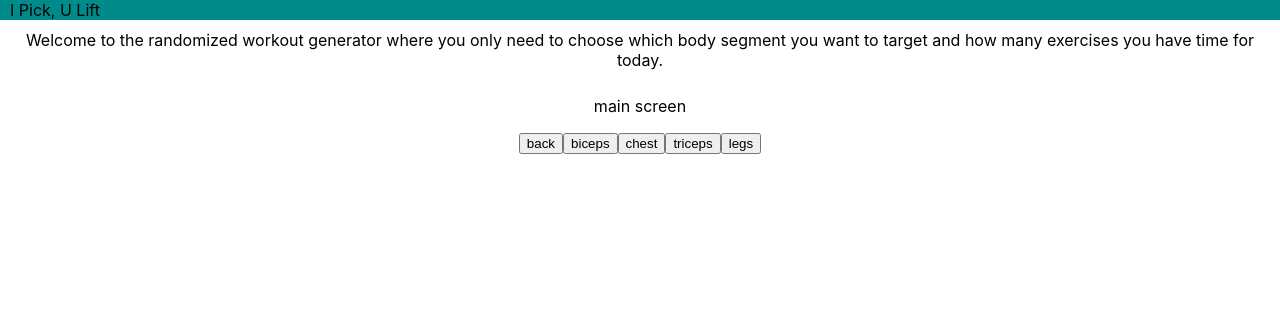
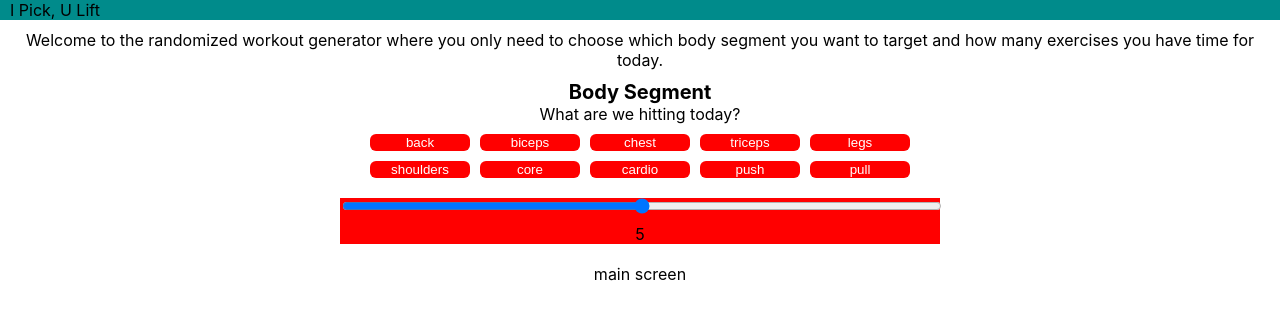
Before and after one commit to mattorgon/random-workout-generator, a React (Create React App) app: page / in a window 1280 px wide. Shown: the top 318 px of the page. Built offline with nearby package versions, Linux system fonts and the light colour scheme.

Commit message:
body segment section style

```diff
--- /dev/null
+++ b/src/components/BodySegment.js
@@ -0,0 +1,59 @@
+import React from "react";
+import styled from '@emotion/styled';
+import Button from "../components/Button"
+
+
+
+const BodySeg = () => {
+    let titleText = "Body Segment";
+    let subtitleText = "What are we hitting today?"
+
+    const TitleStyle = styled.div`
+        font-weight: bold;
+        font-size: 20px;
+    `
+
+    const SubtitleStyle = styled.div`
+        display: flex;
+        justify-content: center;
+    `
+    const ButtonRowStyle = styled.div`
+        display: flex;
+        flex-wrap: wrap;
+        gap: 10px;
+        justify-content: center;
+        margin: 10px;
+    `
+
+    return(
+        <>
+        <TitleStyle>
+            {titleText}
+        </TitleStyle>
+        <SubtitleStyle>
+            {subtitleText}
+        </SubtitleStyle>
+        <ButtonRowStyle>
+            <Button buttonText={"back"}/>
+            <Button buttonText={"biceps"}/>
+            <Button buttonText={"chest"}/>
+            <Button buttonText={"triceps"}/>
+            <Button buttonText={"legs"}/>
+        </ButtonRowStyle>
+        <ButtonRowStyle>
+            <Button buttonText={"shoulders"}/>
+            <Button buttonText={"core"}/>
+            <Button buttonText={"cardio"}/>
+            <Button buttonText={"push"}/>
+            <Button buttonText={"pull"}/>
+        </ButtonRowStyle>
+
+
+
+        </>
+    );
+
+
+}
+
+export default BodySeg;
--- a/src/components/Button.js
+++ b/src/components/Button.js
@@ -1,10 +1,26 @@
 import React from 'react';
+import styled from '@emotion/styled';
+
+const ButtonStyle = styled.button`
+        background-color: red;
+        color: white;
+        border: none;
+        border-radius: 6px;
+        width: 100px;
+        cursor: pointer;
+        &:hover {
+            background-color: darkred;
+        }
+    `
 
 const Button = ({buttonText}) => {
+
+
+
   return (
-    <button>
+    <ButtonStyle>
       {buttonText}
-    </button>
+    </ButtonStyle>
   );
 }
 
--- /dev/null
+++ b/src/components/SlidingScale.js
@@ -0,0 +1,48 @@
+import React, { useState } from 'react';
+import styled from '@emotion/styled';
+
+const SliderContainer = styled.div`
+    background-color: red;
+    flex-wrap: nowrap;
+
+    max-width: 600px;
+    margin: 20px auto; /* Center the container horizontally */
+
+    justify-content: center;
+
+`;
+
+const Slider = styled.input`
+    display: flex;
+    width: 100%;
+
+`;
+
+const ScaleValue = styled.span`
+    display: block;
+    margin-top: 10px;
+    text-align: center;
+`;
+
+const SlidingScale = () => {
+    const [sliderValue, setSliderValue] = useState(5);
+
+    const handleSliderChange = (event) => {
+        setSliderValue(event.target.value);
+    };
+
+    return (
+        <SliderContainer>
+            <Slider
+                type="range"
+                min="0"
+                max="10"
+                value={sliderValue}
+                onChange={handleSliderChange}
+            />
+            <ScaleValue>{sliderValue}</ScaleValue>
+        </SliderContainer>
+    );
+};
+
+export default SlidingScale;
--- a/src/screens/MainScreen.js
+++ b/src/screens/MainScreen.js
@@ -2,6 +2,8 @@ import React from "react";
 import Button from "../components/Button"
 import Header from "../components/Header";
 import Intro from "../components/intro";
+import BodySeg from "../components/BodySegment";
+import SlidingScale from "../components/SlidingScale";
 
 
 const mainScreen = () => {
@@ -10,12 +12,14 @@ const mainScreen = () => {
         <>
             <Header/>
             <Intro/>
+            <BodySeg/>
+            <SlidingScale/>
             <p>main screen</p>
-            <Button buttonText={"back"}/>
+            {/* <Button buttonText={"back"}/>
             <Button buttonText={"biceps"}/>
             <Button buttonText={"chest"}/>
             <Button buttonText={"triceps"}/>
-            <Button buttonText={"legs"}/>
+            <Button buttonText={"legs"}/> */}
         </>
     )
 }
```
Also changed, not shown: src/components/WorkoutCount.js (added).
